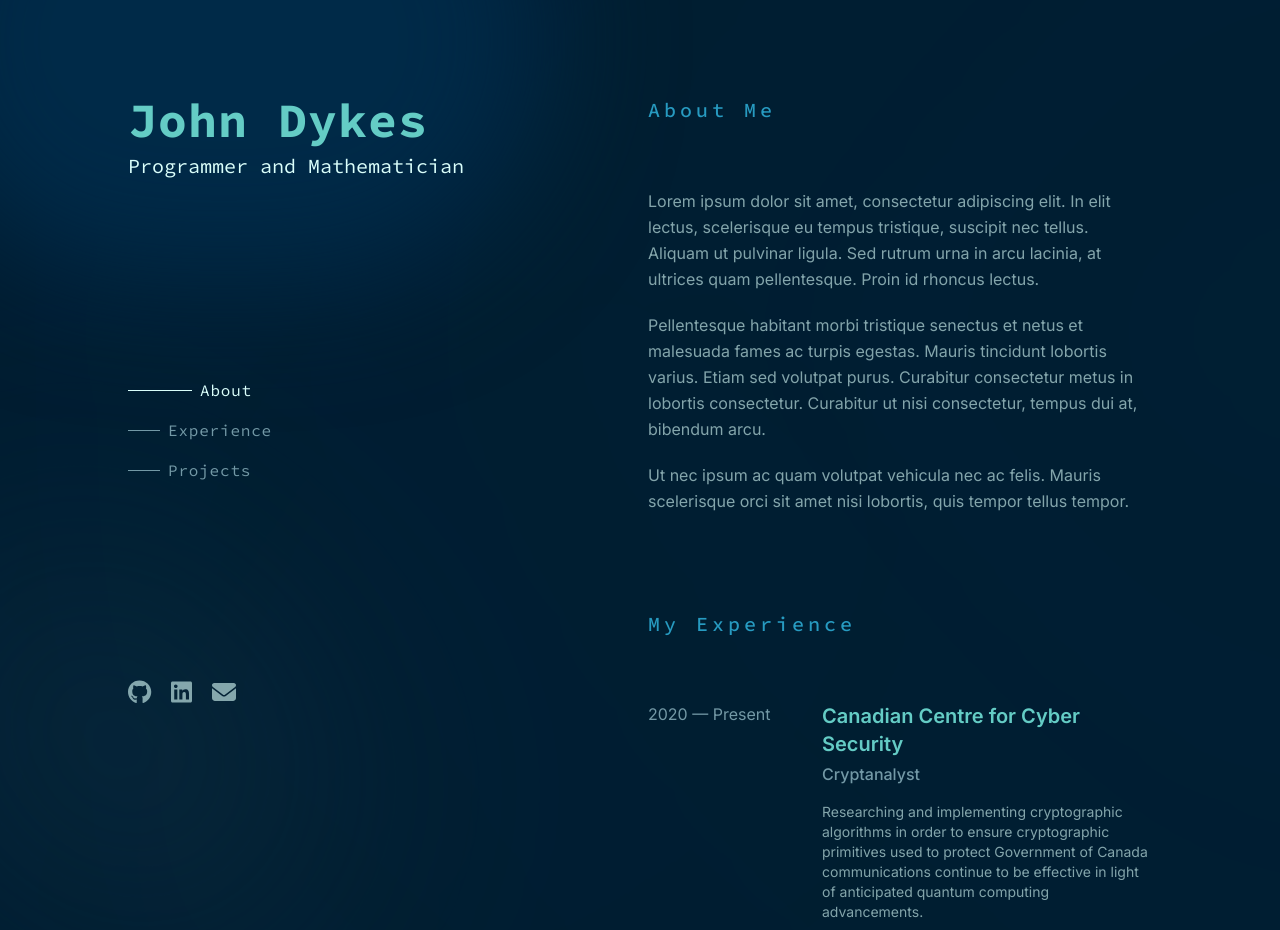
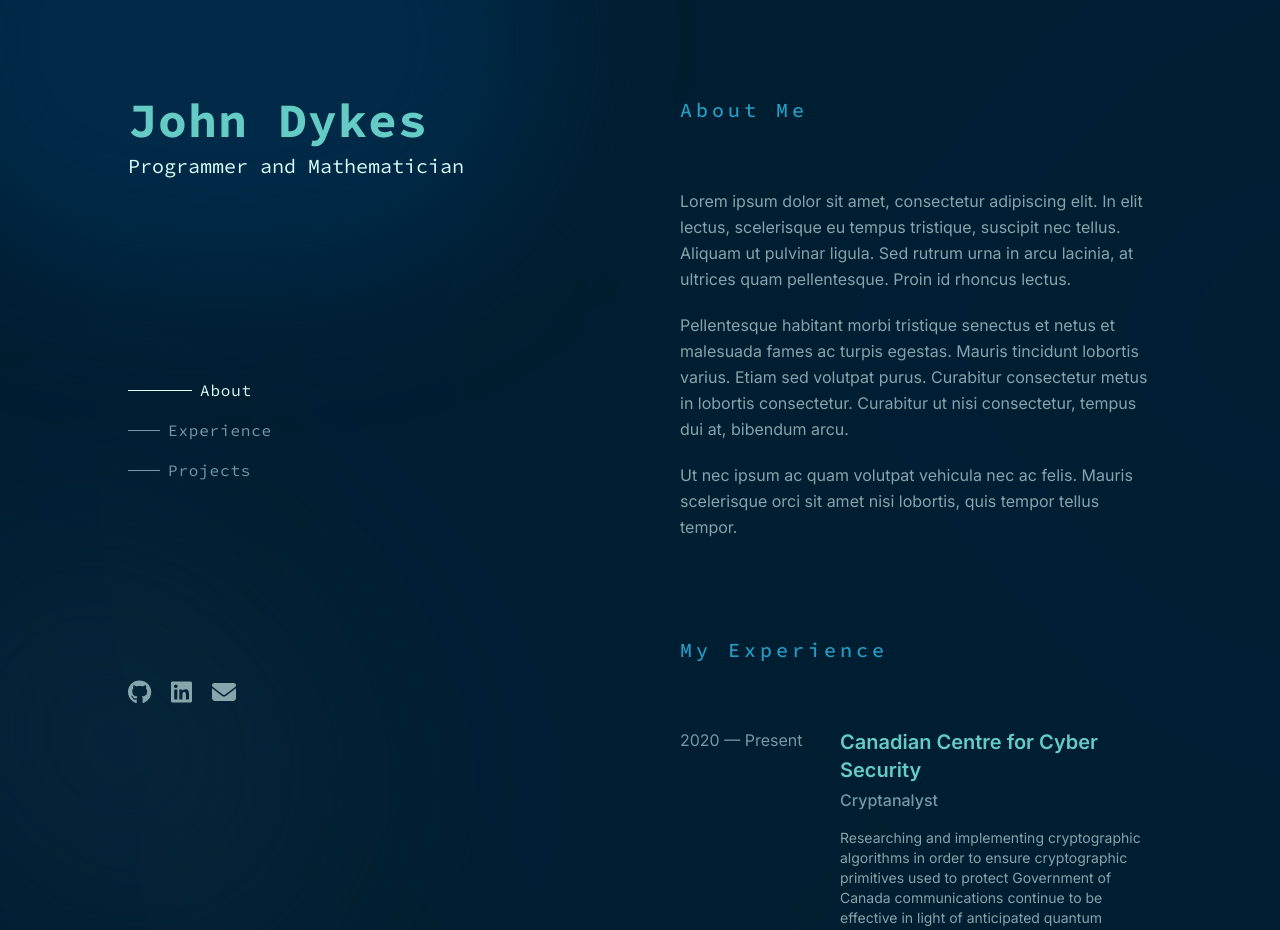
Before and after one commit to jwmdykes/portfolio-website, a Next.js app: page / in a window 1280 px wide. Shown: the top 930 px of the page. Built offline with nearby package versions, Linux system fonts and the light colour scheme.

Commit message:
adjust tablet size layout

```diff
--- a/src/app/ExperienceCard.tsx
+++ b/src/app/ExperienceCard.tsx
@@ -12,8 +12,8 @@ interface ExperienceCardProps {
 export default function ExperienceCard(props: ExperienceCardProps) {
   return (
       <div className='md:hover:before:border-t md:hover:before:border-[#ffffff2c] md:hover:before:backdrop-blur-3xl md:hover:before:drop-shadow-2xl md:hover:before:stroke md:hover:before:bg-gradient-to-br md:hover:before:from-[#ffffff1a] md:hover:before:to-transparent md:hover:cursor-pointer before:rounded-md relative flex flex-col gap-4 z-10 before:absolute before:-z-10 before:-top-5 before:-bottom-5 before:-right-5 before:-left-5 md:before:-top-5 md:before:-bottom-5 md:before:-right-8 md:before:-left-8'>
-        <div className='flex flex-col md:flex-row gap-1 md:gap-8'>
-          <div className='text-neutral-color flex min-w-[142px]'>
+        <div className='flex flex-col lg:flex-row gap-1 lg:gap-8'>
+          <div className='text-neutral-color flex lg:min-w-[128px]'>
             <span>{props.date}</span>
           </div>
           <div className='flex flex-col gap-4'>
--- a/src/app/ProjectCard.tsx
+++ b/src/app/ProjectCard.tsx
@@ -13,8 +13,8 @@ interface ProjectCardProps {
 export default function ProjectCard(props: ProjectCardProps) {
   return (
     <div className='md:hover:before:border-t md:hover:before:border-[#ffffff2c] md:hover:before:backdrop-blur-3xl md:hover:before:drop-shadow-2xl md:hover:before:stroke md:hover:before:bg-gradient-to-br md:hover:before:from-[#ffffff1a] md:hover:before:to-transparent md:hover:cursor-pointer before:rounded-md before:absolute before:-z-10 before:-top-5 before:-bottom-5 before:-right-8 before:-left-8 relative z-10 flex flex-col gap-4 '>
-      <div className='flex flex-col md:flex-row gap-8 '>
-        <div className='min-h-[160px] md:min-h-0 relative min-w-full text-neutral-color flex md:min-w-[142px]'>
+      <div className='flex flex-col lg:flex-row gap-4 lg:gap-8 '>
+        <div className='min-h-[160px] lg:min-h-0 relative min-w-full text-neutral-color flex lg:min-w-[142px]'>
           <Image
             src={props.thumbnail}
             alt={props.alt}
--- a/src/app/page.tsx
+++ b/src/app/page.tsx
@@ -137,7 +137,7 @@ export default function Home() {
       </div>
 
       <div className='container'>
-        <div className='flex flex-col md:flex-row text-body-text-color justify-between gap-4'>
+        <div className='flex flex-col md:flex-row text-body-text-color justify-between gap-4 md:gap-20'>
           {/* Fixed column */}
           <div className='flex flex-col justify-between gap-12 md:gap-4 md:max-h-screen w-full md:w-1/2 pt-12 md:py-24 z-10 md:top-0 md:sticky'>
             <div className='flex flex-col space-y-2'>
```
